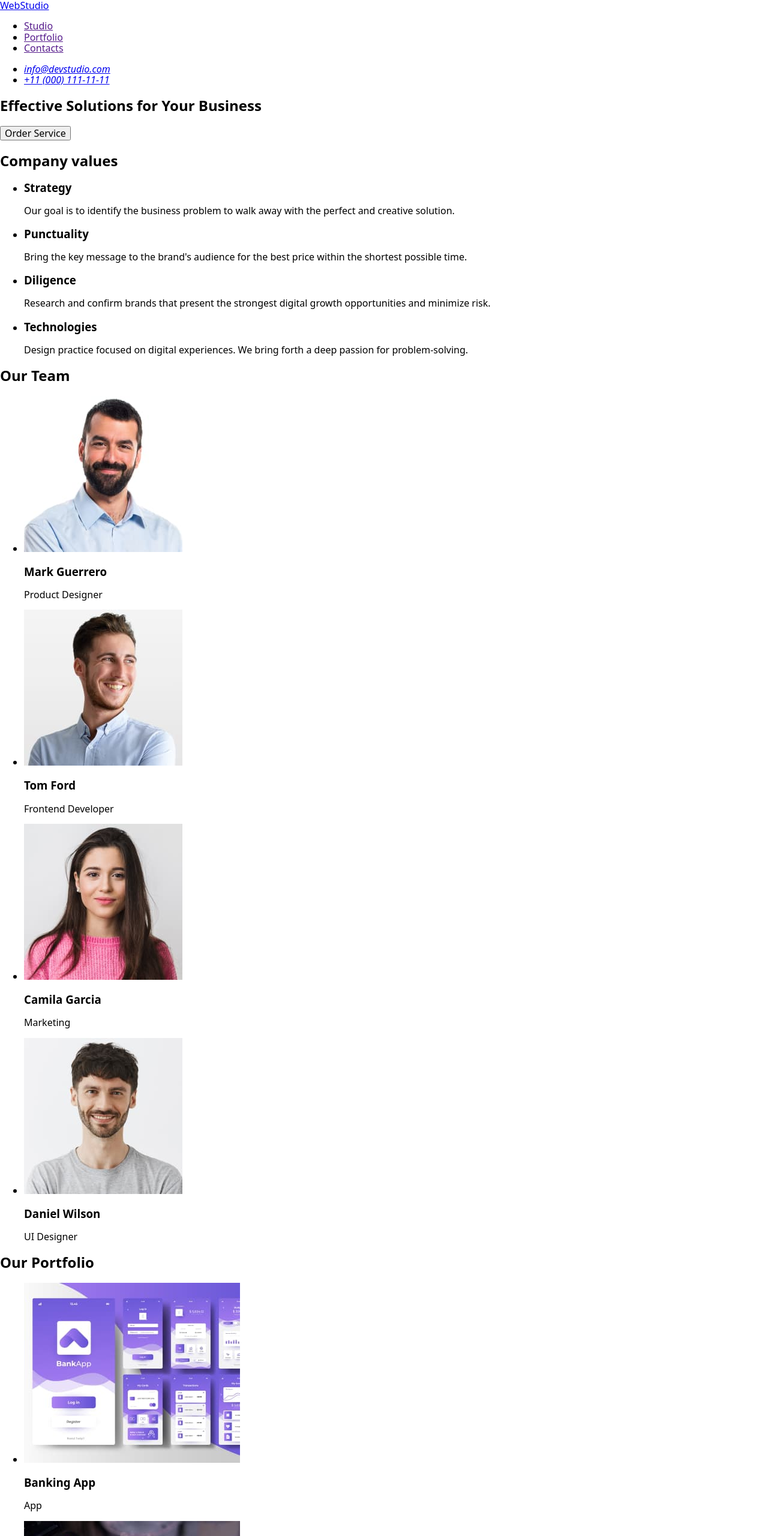
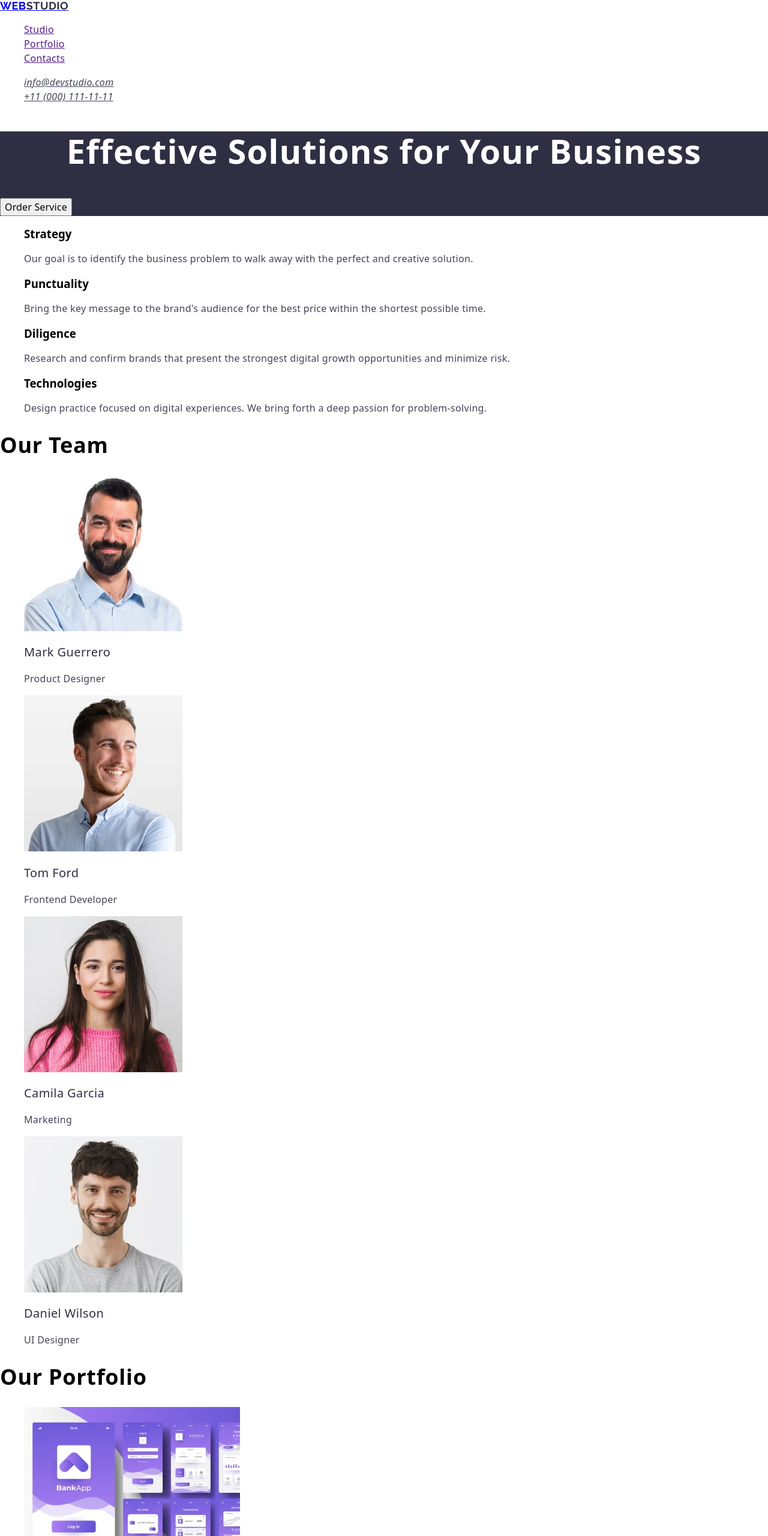
Before and after one commit to MarinaN369/goit-markup-hw-02, a plain HTML site: page index.html in a window 1280 px wide. Shown: the top 2560 px of the page at 60% size. Drawn offline with nearby package versions, Linux system fonts and the light colour scheme.

Commit message:
hw-2 css

```diff
--- a/css/styles.css
+++ b/css/styles.css
@@ -0,0 +1,148 @@
+body {
+  font-family: "Roboto", sans-serif;
+  color: 000000;
+}
+ul {
+  list-style: none;
+}
+.header-logo {
+  font-family: Raleway;
+  font-size: 18px;
+  font-weight: 700;
+  line-height: 1.16; /* 116.667% */
+  letter-spacing: 0.03em;
+  text-transform: uppercase;
+}
+.header-logo span {
+  color: #2e2f42;
+}
+.header-menu {
+  font-weight: 500;
+  font-size: 16px;
+  line-height: 1.5;
+  letter-spacing: 0.02em;
+  сolor: #2e2f42;
+  text-decoration: none;
+}
+.header-menu-link {
+  font-size: 16px;
+  font-weight: 500;
+  line-height: 1.5;
+  letter-spacing: 0.02em;
+  color: #2e2f42;
+}
+.header-menu-link:hover,
+.header-menu-link:focus {
+  color: #404bbf;
+}
+
+.header-contact-link {
+  font-size: 16px;
+  font-weight: 400;
+  line-height: 1.5;
+  letter-spacing: 0.02em;
+  color: #434455;
+}
+.hero {
+  background: #2e2f42;
+}
+.hero-title {
+  font-size: 56px;
+  font-weight: 700;
+  line-height: 1, 07;
+  letter-spacing: 0.02em;
+  color: #fff;
+  text-align: center;
+}
+.hero-btn {
+  font-size: 16px;
+  font-weight: 500;
+  line-height: 1.5;
+  letter-spacing: 0.01em;
+  cursor: pointer;
+}
+info-subtitle {
+  font-size: 20px;
+  font-weight: 500;
+  line-height: 1.2;
+  letter-spacing: 0.02em;
+  color: #2e2f42;
+}
+.info-text {
+  font-size: 16px;
+  font-weight: 400;
+  line-height: 1.5;
+  letter-spacing: 0.02em;
+  color: #434455;
+}
+
+.our-team-title {
+  font-size: 36px;
+  font-weight: 700;
+  line-height: 1.11;
+  letter-spacing: 0.02em;
+  text-transform: capitalize;
+}
+.our-team-subtitle {
+  font-size: 20px;
+  font-weight: 500;
+  line-height: 1.2;
+  letter-spacing: 0.02em;
+  color: #2e2f42;
+}
+.our-team-text {
+  font-size: 16px;
+  font-weight: 400;
+  line-height: 1.5;
+  letter-spacing: 0.02em;
+  color: #434455;
+}
+.our-portfolio-title {
+  font-size: 36px;
+  font-weight: 700;
+  line-height: 1.11;
+  letter-spacing: 0.02em;
+  text-transform: capitalize;
+}
+.our-portfolio-subtitle {
+  font-size: 20px;
+  font-weight: 500;
+  line-height: 1.2;
+  letter-spacing: 0.02em;
+  color: #2e2f42;
+}
+.our-portfolio-text {
+  font-size: 16px;
+  font-weight: 400;
+  line-height: 1.5;
+  letter-spacing: 0.02em;
+  color: #434455;
+}
+.footer {
+  background: #2e2f42;
+}
+.logofooter {
+  color: #4d5ae5;
+  font-family: Raleway;
+  font-size: 18px;
+  font-weight: 700;
+  line-height: 1.16;
+  letter-spacing: 0.03em;
+  text-transform: uppercase;
+}
+.footerspan {
+  color: #f4f4fd;
+  font-family: Raleway;
+  font-size: 18px;
+  font-weight: 700;
+  line-height: 1.16;
+  letter-spacing: 0.03em;
+  text-transform: uppercase;
+}
+.footer-text {
+  font-size: 16px;
+  font-weight: 400;
+  line-height: 1.5;
+  letter-spacing: 0.02em;
+  color: #f4f4fd;
+}
--- a/index.html
+++ b/index.html
@@ -4,58 +4,61 @@
     <meta charset="UTF-8" />
     <meta name="viewport" content="width=device-width, initial-scale=1.0" />
     <title>Document</title>
-<link rel="stylesheet" href="css/styles.css">
-<link rel="stylesheet" href="https://cdnjs.cloudflare.com/ajax/libs/modern-normalize/2.0.0/modern-normalize.css" integrity="sha512-gA2Bvu0/hw4oj0Lp8ZHjK+o3S4BE5m8d/wNVy6ktKLhHKPpWLQwv9ixzuWirWOakoJqlBdePq2NhoCaUOQ5npQ==" crossorigin="anonymous" referrerpolicy="no-referrer" />
+ <link rel="preconnect" href="https://fonts.googleapis.com">
+<link rel="preconnect" href="https://fonts.gstatic.com" crossorigin>
+<link href="https://fonts.googleapis.com/css2?family=Raleway:wght@700&family=Roboto:wght@400;500;700&display=swap" rel="stylesheet">
+<link rel="stylesheet" href="./css/styles.css">
+<link rel="stylesheet" href="https://cdnjs.cloudflare.com/ajax/libs/modern-normalize/2.0.0/modern-normalize.min.css" integrity="sha512-4xo8blKMVCiXpTaLzQSLSw3KFOVPWhm/TRtuPVc4WG6kUgjH6J03IBuG7JZPkcWMxJ5huwaBpOpnwYElP/m6wg==" crossorigin="anonymous" referrerpolicy="no-referrer" />
   </head>
-  <body>
-    <header>
-      <nav>
-        <a href="./index.html">WebStudio</a>
-        <ul>
-          <li><a href="">Studio</a></li>
-          <li><a href="">Portfolio</a></li>
-          <li><a href="">Contacts</a></li>
+  <body class="body">
+    <header class="header">
+      <nav class="header-navigation">
+        <a class="header-logo" href="./index.html">Web<span>Studio</span></a>
+        <ul class="header-menu">
+          <li><a class="header-menu-item" сlass="header-menu-link" href="">Studio</a></li>
+          <li><a class="header-menu-item" сlass="header-menu-link" href="">Portfolio</a></li>
+          <li><a class="header-menu-item" сlass="header-menu-link" href="">Contacts</a></li>
         </ul>
       </nav>
-      <address>
-        <ul>
-          <li><a href="mailto:info@devstudio.com">info@devstudio.com </a></li>
-          <li><a href="tel:+110001111111">+11 (000) 111-11-11 </a></li>
+      <address class="address">
+        <ul class="address-list">
+          <li class="header-contact"><a class="header-contact-link" href="mailto:info@devstudio.com">info@devstudio.com </a></li>
+          <li class="header-contact"><a class="header-contact-link" href="tel:+110001111111">+11 (000) 111-11-11 </a></li>
         </ul>
       </address>
     </header>
     <main>
-      <section>
-        <h1>Effective Solutions for Your Business</h1>
-        <button type="button">Order Service</button>
+      <section class="hero">
+        <h1 class="hero-title">Effective Solutions for Your Business</h1>
+        <button type="button" class="hero-btn">Order Service</button>
       </section>
-      <section>
-        <h2>Company values</h2>
-        <ul>
-          <li>
-            <h3>Strategy</h3>
-            <p>
+      <section class="info">
+        <h2 hidden class="info-title">Company values</h2>
+        <ul class="info-list">
+          <li class="info-item">
+            <h3 class="info-subtitle">Strategy</h3>
+            <p class="info-text">
               Our goal is to identify the business problem to walk away with the
               perfect and creative solution.
             </p>
           </li>
-          <li>
-            <h3>Punctuality</h3>
-            <p>
+          <li class="info-item">
+            <h3 class="info-subtitle">Punctuality</h3>
+            <p class="info-text">
               Bring the key message to the brand's audience for the best price
               within the shortest possible time.
             </p>
           </li>
-          <li>
-            <h3>Diligence</h3>
-            <p>
+          <li class="info-item">
+            <h3 class="info-subtitle">Diligence</h3>
+            <p class="info-text" >
               Research and confirm brands that present the strongest digital
               growth opportunities and minimize risk.
             </p>
           </li>
-          <li>
-            <h3>Technologies</h3>
-            <p>
+          <li class="info-item">
+            <h3 class="info-subtitle">Technologies</h3>
+            <p class="info-text">
               Design practice focused on digital experiences. We bring forth a
               deep passion for problem-solving.
             </p>
@@ -63,76 +66,76 @@
         </ul>
       </section>
 
-      <section>
-        <h2>Our Team</h2>
-        <ul>
+      <section class="our-team">
+        <h2 class="our-team-title">Our Team</h2>
+        <ul class="our-team-list">
           <li>
             <img src="./images/TeamCard1.jpg" alt="mark-guerrero" width="264" />
-            <h3>Mark Guerrero</h3>
-            <p>Product Designer</p>
+            <h3 class="our-team-subtitle">Mark Guerrero</h3>
+            <p class="our-team-text">Product Designer</p>
           </li>
           <li>
             <img src="./images/TeamCard2.jpg" alt="tom-ford" width="264" />
-            <h3>Tom Ford</h3>
-            <p>Frontend Developer</p>
+            <h3 class="our-team-subtitle">Tom Ford</h3>
+            <p class="our-team-text">Frontend Developer</p>
           </li>
           <li>
             <img src="./images/TeamCard3.jpg" alt="camila-garcia" width="264" />
-            <h3>Camila Garcia</h3>
-            <p>Marketing</p>
+            <h3 class="our-team-subtitle">Camila Garcia</h3>
+            <p class="our-team-text">Marketing</p>
           </li>
           <li>
             <img src="./images/TeamCard4.jpg" alt="daniel-wilson" width="264" />
-            <h3>Daniel Wilson</h3>
-            <p>UI Designer</p>
+            <h3 class="our-team-subtitle">Daniel Wilson</h3>
+            <p class="our-team-text">UI Designer</p>
           </li>
         </ul>
       </section>
-      <section>
-        <h2>Our Portfolio</h2>
-        <ul>
-          <li>
+      <section class="our-portfolio">
+        <h2 class="our-portfolio-title">Our Portfolio</h2>
+        <ul class="our-portfolio-list">
+          <li class="our-portfolio-item">
             <img src="./images/img-1.jpg" alt="banking-app">
-              <h3>Banking App</h3>
-              <p>App</p>
+              <h3 class="our-portfolio-subtitle">Banking App</h3>
+              <p class="our-portfolio-text">App</p>
             </img>
           </li>
-          <li>
+          <li class="our-portfolio-item">
             <img src="./images/img-2.jpg" alt="cashless-payment">
-              <h3>Cashless Payment</h3>
-              <p>Marketing</p>
+              <h3 class="our-portfolio-subtitle">Cashless Payment</h3>
+              <p class="our-portfolio-text">Marketing</p>
             </img>
           </li>
-          <li>
+          <li class="our-portfolio-item">
             <img src="./images/img-3.jpg" alt="meditation-app">
-              <h3>Meditation App</h3>
-              <p>App</p>
+              <h3 class="our-portfolio-subtitle">Meditation App</h3>
+              <p class="our-portfolio-text">App</p>
             </img>
           </li>
-          <li>
+          <li class="our-portfolio-item">
             <img src="./images/img-4.jpg" alt="taxi-service">
-              <h3>Taxi Service</h3>
-              <p>Marketing</p>
+              <h3 class="our-portfolio-subtitle">Taxi Service</h3>
+              <p class="our-portfolio-text">Marketing</p>
             </img>
           </li>
-          <li>
+          <li class="our-portfolio-item">
             <img src="./images/img-5.jpg" alt="screen-illustrations">
-              <h3>Screen Illustrations</h3>
-              <p>Design</p>
+              <h3 class="our-portfolio-subtitle">Screen Illustrations</h3>
+              <p class="our-portfolio-text">Design</p>
             </img>
           </li>
-          <li>
+          <li class="our-portfolio-item">
             <img src="./images/img-6.jpg" alt="online-courses">
-              <h3>Online Courses</h3>
-              <p>Marketing</p>
+              <h3 class="our-portfolio-subtitle">Online Courses</h3>
+              <p class="our-portfolio-text">Marketing</p>
             </img>
           </li>
         </ul>
-      </section>
+      </section class="footer-menu">
     </main>
-    <footer>
-      <a href="./index.html">WebStudio</a>
-      <p>
+    <footer class="footer">
+      <a href="./index.html" class="logofooter">Web<span class="footerspan">Studio</span></a>
+      <p class="footer-text">
         Increase the flow of customers and sales for your business with digital
         marketing & growth solutions.
       </p>
```
